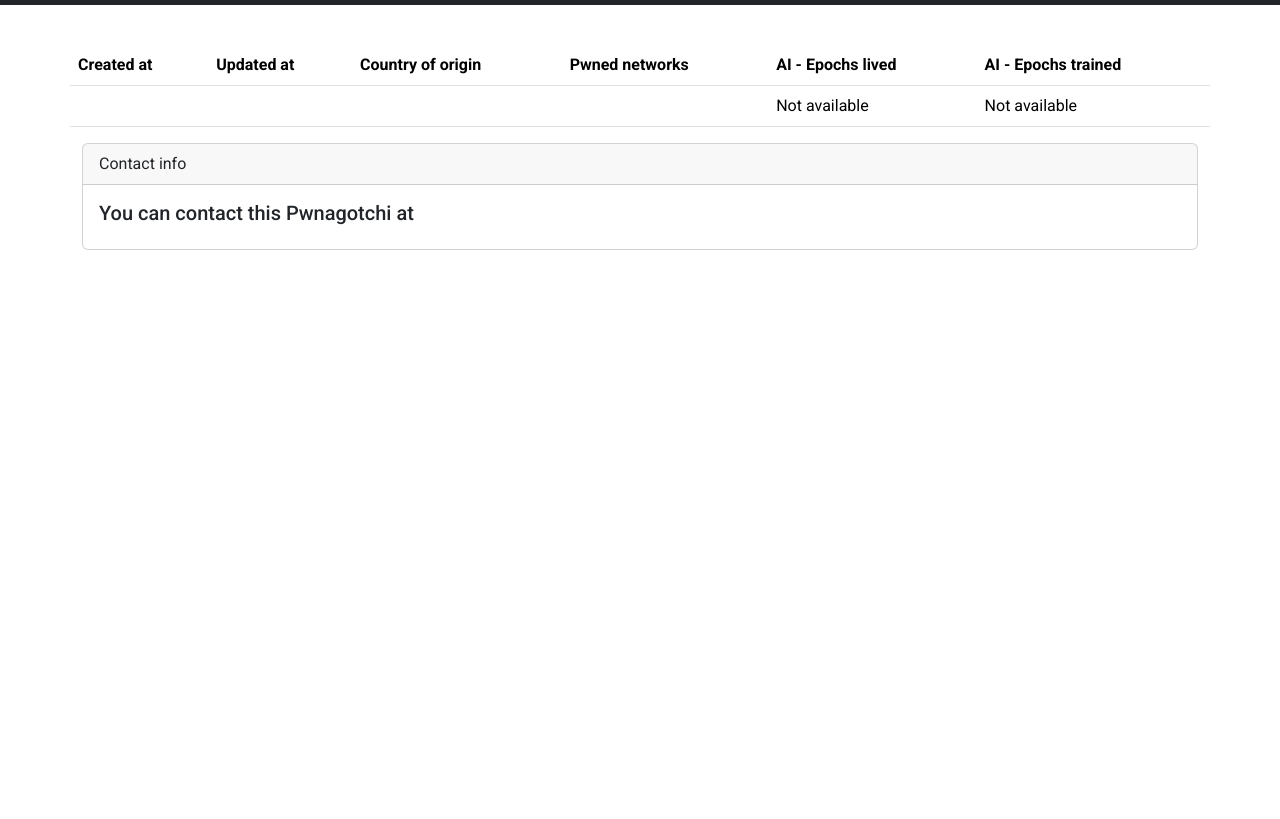
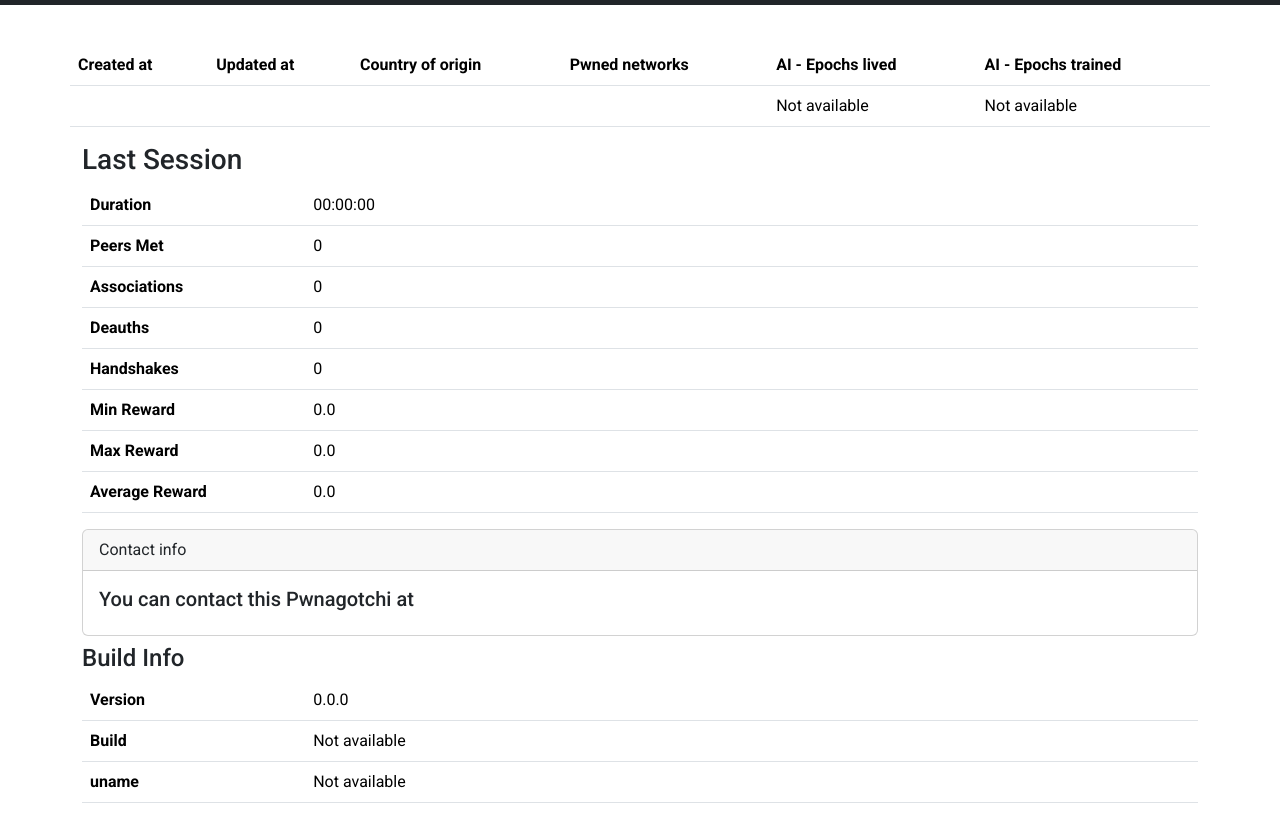
Before and after one commit to Pwnagotchi-Unofficial/oPwngrid-frontend, a website: page public/search.html in a window 1280 px wide. Shown: the part 51-870 px from the top of the page. Before the commit the page ends 800 px from the top, so only its background shows below. Drawn offline with nearby package versions, Linux system fonts and the light colour scheme; no server answers.

Commit message:
added session and build info the search page

```diff
--- a/public/search.html
+++ b/public/search.html
@@ -6,12 +6,18 @@
         <meta charset="UTF-8">
 
         <link rel="stylesheet" type="text/css" href="css/main.css">
-    <link href="https://cdn.jsdelivr.net/npm/bootstrap@5.3.2/dist/css/bootstrap.min.css" rel="stylesheet"
-        integrity="sha384-T3c6CoIi6uLrA9TneNEoa7RxnatzjcDSCmG1MXxSR1GAsXEV/Dwwykc2MPK8M2HN" crossorigin="anonymous">
+        <link
+            href="https://cdn.jsdelivr.net/npm/bootstrap@5.3.2/dist/css/bootstrap.min.css"
+            rel="stylesheet"
+            integrity="sha384-T3c6CoIi6uLrA9TneNEoa7RxnatzjcDSCmG1MXxSR1GAsXEV/Dwwykc2MPK8M2HN"
+            crossorigin="anonymous">
 
-    <script src="https://ajax.googleapis.com/ajax/libs/jquery/3.6.0/jquery.min.js"></script>
-    <script src="https://cdn.jsdelivr.net/npm/bootstrap@5.3.2/dist/js/bootstrap.bundle.min.js"
-        integrity="sha384-C6RzsynM9kWDrMNeT87bh95OGNyZPhcTNXj1NW7RuBCsyN/o0jlpcV8Qyq46cDfL" crossorigin="anonymous">
+        <script
+            src="https://ajax.googleapis.com/ajax/libs/jquery/3.6.0/jquery.min.js"></script>
+        <script
+            src="https://cdn.jsdelivr.net/npm/bootstrap@5.3.2/dist/js/bootstrap.bundle.min.js"
+            integrity="sha384-C6RzsynM9kWDrMNeT87bh95OGNyZPhcTNXj1NW7RuBCsyN/o0jlpcV8Qyq46cDfL"
+            crossorigin="anonymous">
     </script>
 
         <script>
@@ -92,6 +98,27 @@
                                 `${data.data.brain.epochs_lived}`;
                             document.getElementById("aiEpochsTrained").innerText =
                                 `${data.data.brain.epochs_trained}`;
+                        } if (data.session) {
+                            //set session data
+                            document.getElementById("duration").innerText =
+                                `${data.data.session.duration}`;
+                            document.getElementById("peers").innerText =
+                                `${data.data.session.peers}`;
+                            document.getElementById("associated").innerText =
+                                `${data.data.session.associated}`;
+                            document.getElementById("deauthed").innerText =
+                                `${data.data.session.deauthed}`;
+                            document.getElementById("handshakes").innerText =
+                                `${data.data.session.handshakes}`;
+                            document.getElementById("min_reward").innerText =
+                                `${data.data.session.min_reward}`;
+                            document.getElementById("max_reward").innerText =
+                                `${data.data.session.max_reward}`;
+                            document.getElementById("avg_reward").innerText =
+                                `${data.data.session.avg_reward}`;
+
+
+
                         } else {
                             let dateCreated = new Date(data.created_at);
 
@@ -105,6 +132,19 @@
                             document.getElementById("countryOfOrigin").innerText =
                                 `${regionNames.of(data.country)}`;
                             document.getElementById("pwnedNetworks").innerText = `${data.amount}`;
+
+                            //build data
+                            document.getElementById("version").innerText =
+                                `${data.data.version}`;
+                            if (data.data.build) {
+                                document.getElementById("build").innerText =
+                                    `${data.data.build}`;
+                            }
+                            if (data.data.uname) {
+                                document.getElementById("uname").innerText =
+                                    `${data.data.uname}`;
+                            }
+
                         }
                         document.getElementById("contactStringID").innerHTML = `${data.identity}`
                     } else {
@@ -122,8 +162,10 @@
         <nav class="navbar navbar-expand-lg bg-dark navbar-dark">
             <div class="container-fluid">
                 <a class="navbar-brand" href="#">oPwngrid</a>
-            <button class="navbar-toggler" type="button" data-bs-toggle="collapse" data-bs-target="#navbarNav"
-                aria-controls="navbarNav" aria-expanded="false" aria-label="Toggle navigation">
+                <button class="navbar-toggler" type="button"
+                    data-bs-toggle="collapse" data-bs-target="#navbarNav"
+                    aria-controls="navbarNav" aria-expanded="false"
+                    aria-label="Toggle navigation">
                     <span class="navbar-toggler-icon"></span>
                 </button>
                 <div class="collapse navbar-collapse" id="navbarNav">
@@ -135,7 +177,8 @@
                             <a class="nav-link" href="/convert">Convert</a>
                         </li>
                         <li class="nav-item">
-                        <a class="nav-link active" aria-current="page" href="/search/">Search</a>
+                            <a class="nav-link active" aria-current="page"
+                                href="/search/">Search</a>
                         </li>
                         <li class="nav-item">
                             <a class="nav-link" href="/leaderboard">Leaderboard</a>
@@ -145,10 +188,14 @@
                         </li>
                     </ul>
                 </div>
-            <form id="search-form" class="form-inline" style="margin-block-end: 0em;">
+                <form id="search-form" class="form-inline"
+                    style="margin-block-end: 0em;">
                     <div class="input-group">
-                    <input type="text" id="search-input" class="form-control" placeholder="Search by fingerprint...">
-                    <button type="button" id="search-button" class="btn btn-primary">Search</button>
+                        <input type="text" id="search-input"
+                            class="form-control"
+                            placeholder="Search by fingerprint...">
+                        <button type="button" id="search-button"
+                            class="btn btn-primary">Search</button>
                     </div>
                 </form>
             </div>
@@ -201,6 +248,49 @@
                 </table>
             </div>
 
+            <!-- forth row, table with last session -->
+            <div class="row" style="top:10px;">
+                <div id="session">
+                    <h3>Last Session</h3>
+                    <table width="100%" class="table">
+                        <tbody>
+                            <tr>
+                                <th width="20%">Duration</th>
+                                <td id="duration">00:00:00</td>
+                            </tr>
+                            <tr>
+                                <th>Peers Met</th>
+                                <td id="peers">0</td>
+                            </tr>
+                            <tr>
+                                <th>Associations</th>
+                                <td id="associated">0</td>
+                            </tr>
+                            <tr>
+                                <th>Deauths</th>
+                                <td id="deauthed">0</td>
+                            </tr>
+                            <tr>
+                                <th>Handshakes</th>
+                                <td id="handshakes">0</td>
+                            </tr>
+                            <tr>
+                                <th>Min Reward</th>
+                                <td id="min_reward">0.0</td>
+                            </tr>
+                            <tr>
+                                <th>Max Reward</th>
+                                <td id="max_reward">0.0</td>
+                            </tr>
+                            <tr>
+                                <th>Average Reward</th>
+                                <td id="avg_reward">0.0</td>
+                            </tr>
+                        </tbody>
+                    </table>
+                </div>
+            </div>
+
             <!-- Thirs row, contact card -->
             <div class="row">
                 <div class="col">
@@ -209,11 +299,34 @@
                             Contact info
                         </div>
                         <div class="card-body">
-                        <h5 class="card-title">You can contact this Pwnagotchi at</h5>
+                            <h5 class="card-title">You can contact this
+                                Pwnagotchi at</h5>
                             <pre class="card-text" id="contactStringID"></pre>
                         </div>
                     </div>
                 </div>
+            </div>
+            <h1></h1>
+            <!-- forth row, table with build info -->
+            <div class="row build-info" style>
+                <div id="session">
+                    <h4>Build Info</h4>
+                    <table width="100%" class="table">
+                        <tbody>
+                            <tr>
+                                <th width="20%">Version</th>
+                                <td id="version">0.0.0</td>
+                            </tr>
+                            <tr>
+                                <th>Build</th>
+                                <td id="build">Not available</td>
+                            </tr>
+                            <tr>
+                                <th>uname</th>
+                                <td id="uname">Not available</td>
+                            </tr>
+                        </tbody>
+                    </table>
                 </div>
             </div>
 
```
Lines whose indentation alone changed are shown as unchanged.
